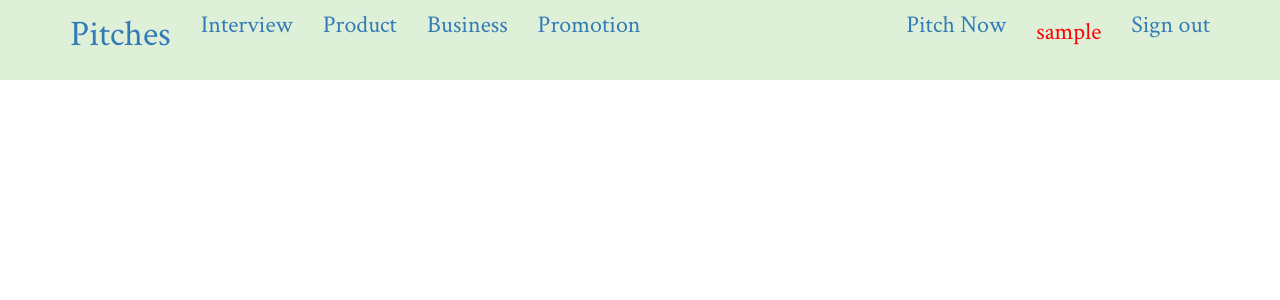
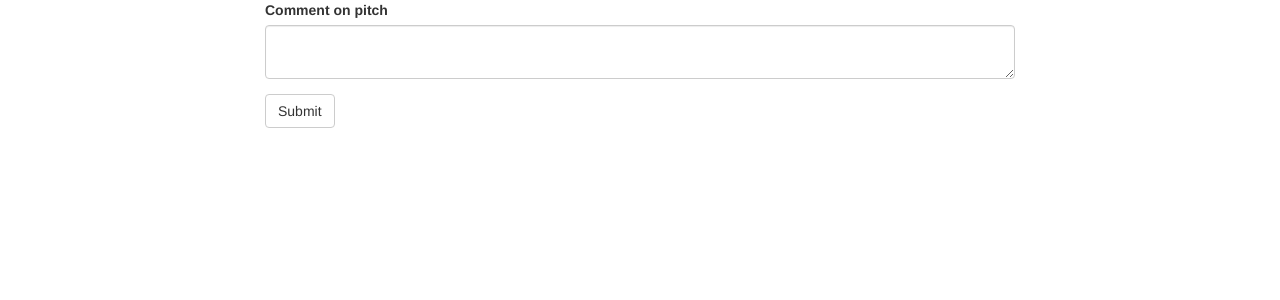
Before and after one commit to TonyKioko/Pitches, a Flask app: page /comment/new in a window 1280 px wide. Shown: the top 300 px of the page. Run offline with Flask 2, Linux system fonts and the light colour scheme; the visitor is signed in with stand-in values (Sample User, id 1); data comes from the database, SQL or seed files in the repository; some libraries are stand-ins or nearby versions.

Commit message:
comments form now displaying

```diff
--- a/app/main/views.py
+++ b/app/main/views.py
@@ -64,7 +64,7 @@ def comment():
     if comments_form.validate_on_submit():
         comment = comments_form.comment.data
 
-        new_comment = Comments(the_comment=comment, user = current_user)
+        new_comment = Comments(the_comment=comment, user_id = current_user.id)
         new_comment.save_comment()
 
         return redirect(url_for('main.home'))
--- a/app/templates/comments.html
+++ b/app/templates/comments.html
@@ -1,11 +1,21 @@
+{% extends 'bootstrap/base.html' %}
 
-{% import "bootstrap/wtf.html" as wtf %}
-{% extends 'base.html'%}
+{% import 'bootstrap/wtf.html' as wtf %}
+{% block styles%}
+            {{ super() }}
+            <link href="https://fonts.googleapis.com/css?family=Crimson+Text|Old+Standard+TT|Roboto" rel="stylesheet">
+            <link rel="stylesheet" href="{{url_for('static',filename='css/styles.css')}}">
+{% endblock %}
+{% block content %}
+<div class="container">
+<div class="row">
+<div class="col-md-2"> </div>
+<div class="col-md-8">
 
-<div class="col-md-6">
-        {{ wtf.quick_form(comments_form)}}
-    </div>
+    {{ wtf.quick_form(comments_form)}}
+</div>
+<div class="col-md-2"></div>
+</div>
+</div>
 
-<!--<div class="col-md-6">-->
-         <!--{{macro.displayComments(comments_list)}}-->
-    <!--</div>-->
+{% endblock%}
```
